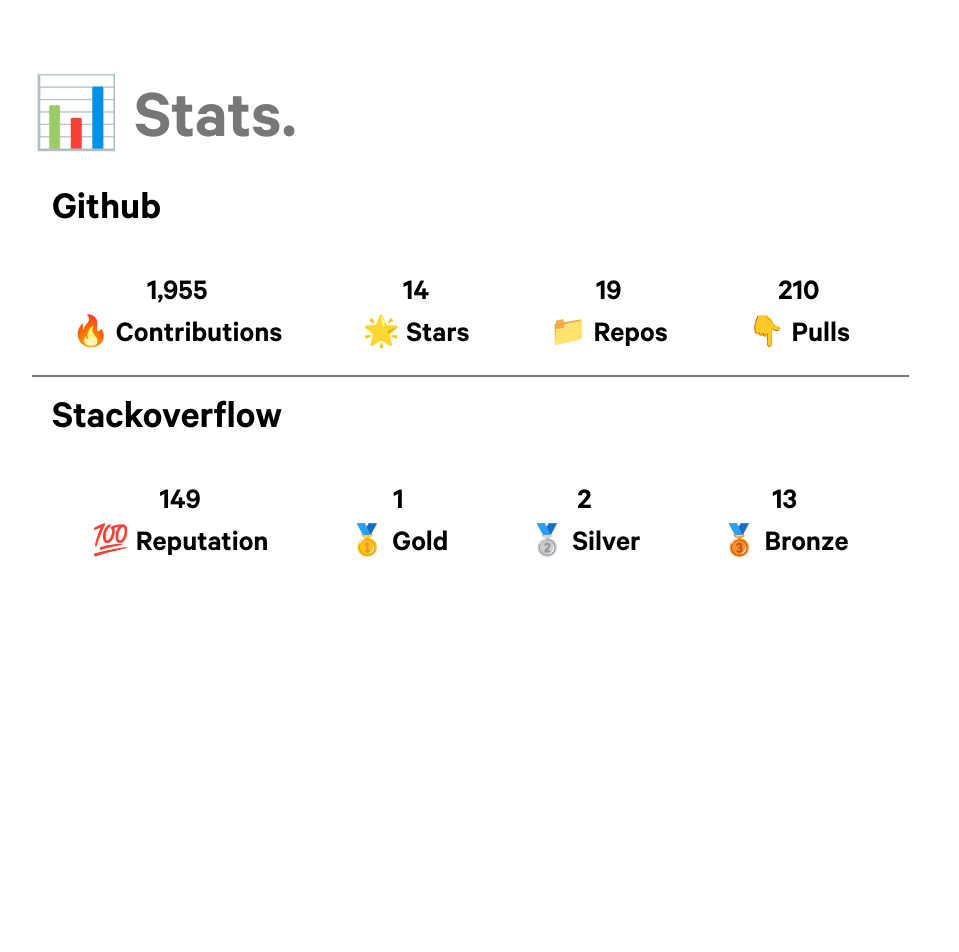
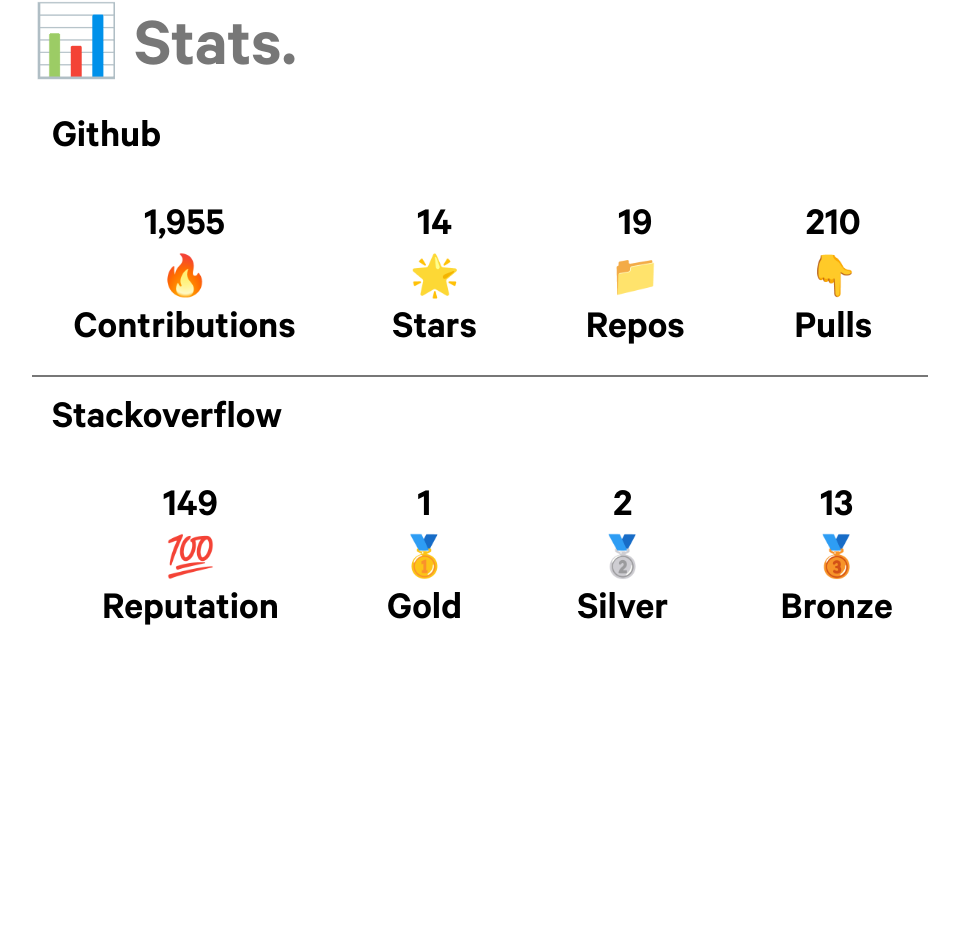
Before and after one commit to vidarshan/portfolio-1, a React (Create React App) app: page / in a window 1280 px wide. Shown: the part 2239-3191 px from the top of the page, without its empty margins (160-1119 px from the left). Built offline with nearby package versions, Linux system fonts and the light colour scheme.

Commit message:
Stats UI finalization

```diff
--- a/src/index.scss
+++ b/src/index.scss
@@ -18,6 +18,10 @@
   font-family: "Calibre";
   src: url(fonts/calibre/CalibreSemibold.otf);
 }
+
+// .module {
+//   cursor: url('path-to-image.png'), auto;
+// }
 
 html {
   font-size: 62.5%;
--- a/src/scss/achievements.scss
+++ b/src/scss/achievements.scss
@@ -18,7 +18,7 @@
   .github {
     display: flex;
     flex-direction: row;
-    font-size: 3rem;
+    font-size: 4rem;
     width: 100%;
     margin: 2rem 0;
     border-bottom: 2px solid $text-color-lighter;
@@ -41,7 +41,7 @@
     margin: 2rem;
     display: flex;
     flex-direction: row;
-    font-size: 3rem;
+    font-size: 4rem;
     width: 100%;
 
     .reputation,
```
